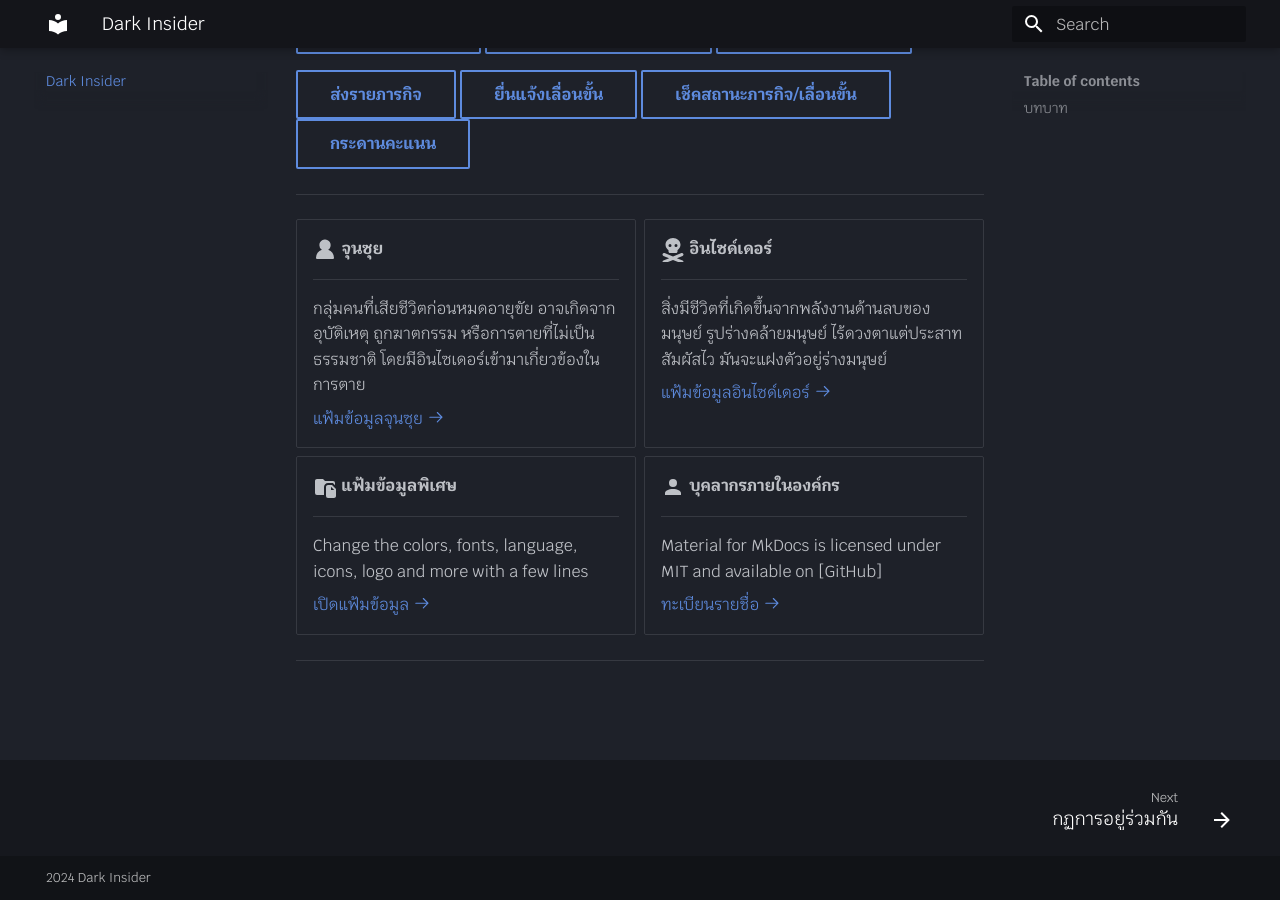
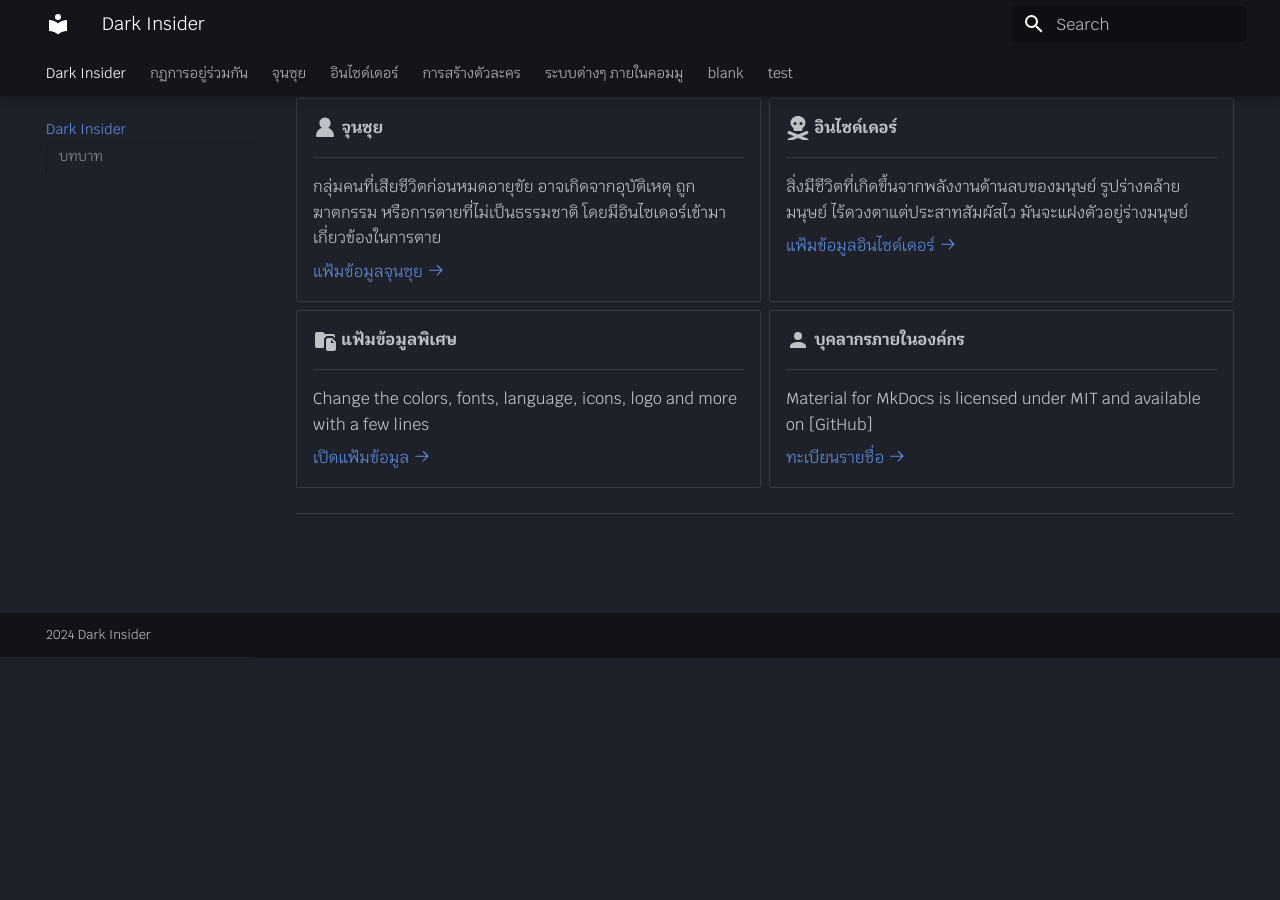
Before and after one commit to Mujina7569/darkInsider-doc, an MkDocs documentation site: the page built from docs/index.md, in a window 1280 px wide and 900 px high, scrolled down 1404 px. Built offline with MkDocs 1.6.1 and Material for MkDocs 9.7.7, drawn with Linux system fonts in a browser that asks for light colours; after the commit the page ends 2061 px from its top, so only the background shows below that.

```diff
--- a/mkdocs.yml
+++ b/mkdocs.yml
@@ -7,9 +7,9 @@ site_author: mujina7560
 plugins:
   # - social
   - search
-  - git-revision-date-localized:
-      enable_creation_date: true
-  - git-authors
+  # - git-revision-date-localized:
+  #     enable_creation_date: true
+  # - git-authors
 
 theme:
   # favicon: images/favicon.png
@@ -23,12 +23,17 @@ theme:
     primary: black
     accent: deep purple
   features:
+    - announce.dismiss
     - navigation.tabs
+    - navigation.tabs.sticky
     - navigation.instant
     - navigation.tracking
-    - navigation.footer
-    - announce.dismiss
+    # - navigation.footer
+    - navigation.path
+    - navigation.indexes
     - toc.follow
+    - toc.integrate
+    - navigation.top
   custom_dir: overrides
 markdown_extensions:
   - toc:
@@ -42,6 +47,8 @@ markdown_extensions:
   - tables
   - pymdownx.details
   - pymdownx.superfences
+  - pymdownx.tabbed:
+      alternate_style: true
   - pymdownx.critic
   - pymdownx.caret
   - pymdownx.keys
```
